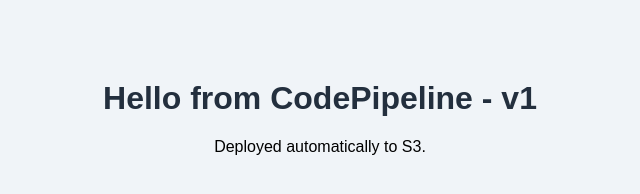
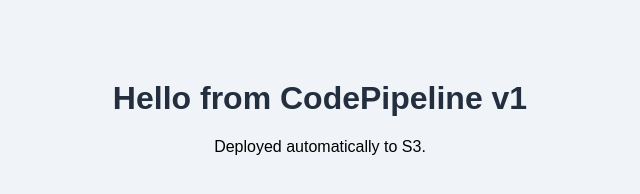
Before and after one commit to KaushtubhKumar/static-site, a plain HTML site: page index.html in a window 1280 px wide. Shown: the whole page, without its empty margins (320-960 px from the left). Drawn offline with Linux system fonts and the light colour scheme.

Commit message:
Remove hyphen from header version text

```diff
--- a/index.html
+++ b/index.html
@@ -5,7 +5,7 @@
   <link rel="stylesheet" href="style.css">
 </head>
 <body>
-  <h1>Hello from CodePipeline - v1</h1>
+  <h1>Hello from CodePipeline v1</h1>
   <p>Deployed automatically to S3.</p>
 </body>
 </html>
```
